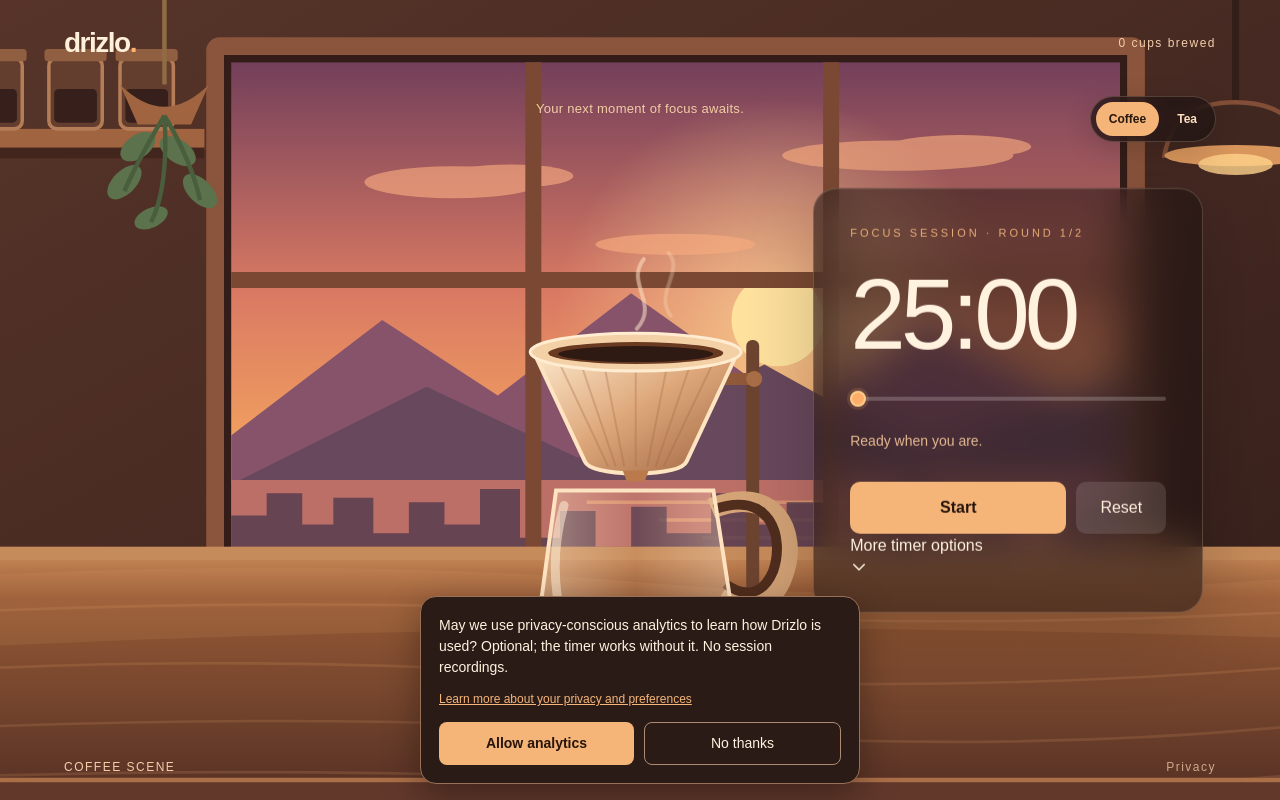
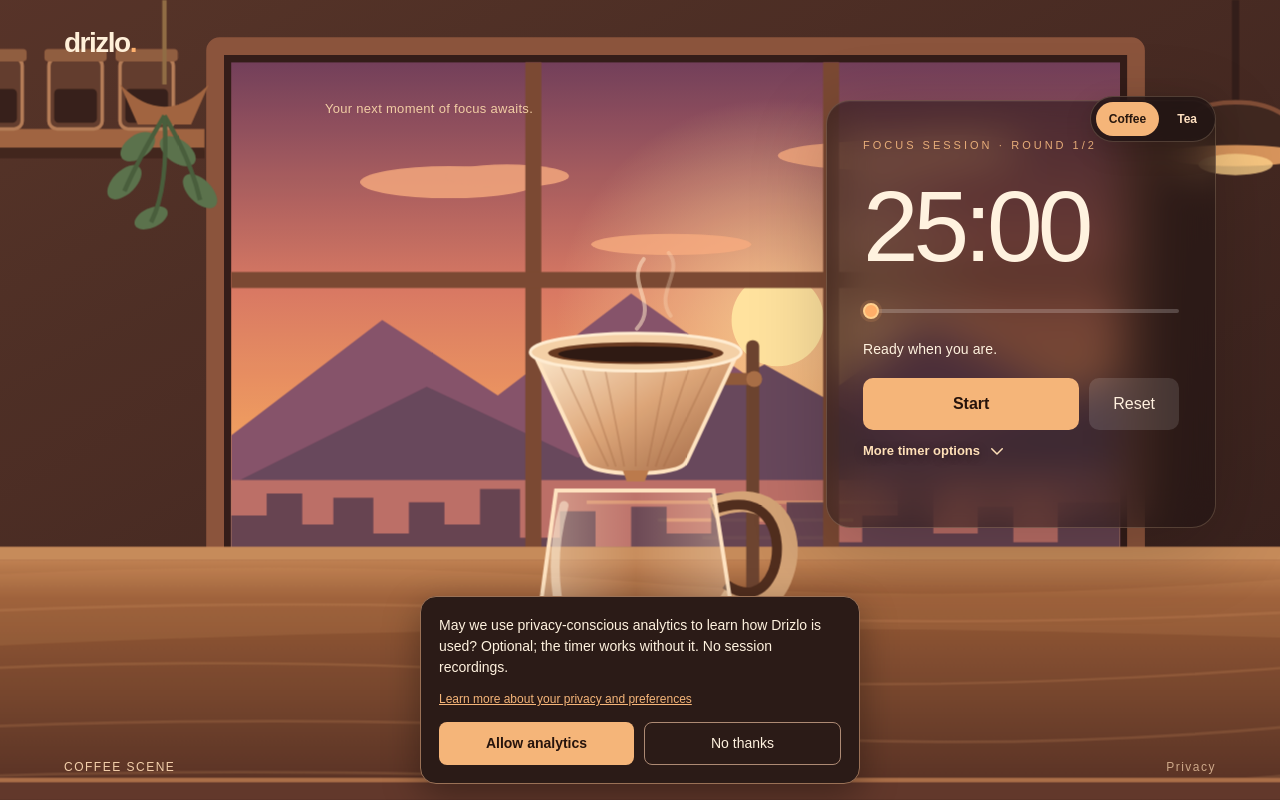
Before and after one commit to ShaphC/driz-lo, a Next.js app: page /app in a window 1280 px wide. Built offline with nearby package versions, Linux system fonts and the light colour scheme.

Commit message:
moved the timer and animated clouds again

```diff
--- a/app/app/page.tsx
+++ b/app/app/page.tsx
@@ -806,10 +806,6 @@ export default function Home() {
         <div className="brand">
           drizlo<span>.</span>
         </div>
-        <div className="session-count">
-          {session.completed}{" "}
-          {session.completed === 1 ? "cup brewed" : "cups brewed"}
-        </div>
       </header>
 
       <section className="workspace">
@@ -1054,7 +1050,7 @@ export default function Home() {
 
       <footer className="bottombar">
         <span>{sceneChoice === "tea" ? "TEA SCENE" : "COFFEE SCENE"}</span>
-        <span>Make time feel beautiful.</span>
+        <span>Focus feels different here.</span>
         <a href="/privacy">Privacy</a>
       </footer>
     </main>
--- a/app/globals.css
+++ b/app/globals.css
@@ -1,5 +1,4 @@
 @import "tailwindcss";
-
 :root {
   font-family: Arial, Helvetica, sans-serif;
   color: #fff2df;
@@ -157,7 +156,7 @@ button {
   border-radius: 10px;
   border: none;
   transition:
-    background 0.2s ease,
+    background * 0.2s ease,
     transform 0.2s ease;
 }
 .controls button:active,
@@ -195,7 +194,7 @@ button {
   color: #e9c8a5;
   font-size: 13px;
   transition:
-    background 0.2s ease,
+    background * 0.2s ease,
     border-color 0.2s ease;
 }
 .durations button:hover:not(:disabled) {
@@ -484,7 +483,6 @@ button {
     transition: none;
   }
 }
-
 /* =========================================
    MOBILE — UNOBSTRUCTED CAFÉ CONTROLS
    ========================================= */
@@ -560,7 +558,6 @@ button {
     padding: 2px 12px;
   }
 }
-
 /* Mobile: centered transparent controls, original layout proportions. */
 @media (max-width: 800px) {
   .mobile-timer {
@@ -595,7 +592,6 @@ button {
     align-self: center;
   }
 }
-
 /* Sound and notification controls: desktop card and mobile settings drawer. */
 .timer-preferences {
   display: flex;
@@ -622,7 +618,6 @@ button {
   outline: 2px solid #ffb16e;
   outline-offset: 3px;
 }
-
 /* Mobile refinement: keep header untouched; lift timer away from coffee steam. */
 @media (max-width: 800px) {
   .mobile-timer {
@@ -655,7 +650,6 @@ button {
     padding: 2px 10px;
   }
 }
-
 /* Drizlo: integrated yellow timeline with draggable yellow circle. */
 .drizlo-scrubber {
   position: relative;
@@ -746,15 +740,95 @@ button {
     margin-inline: auto;
   }
 }
-
 .bottombar a {
   color: inherit;
   text-decoration: none;
   opacity: 0.75;
   transition: opacity 0.2s;
 }
-
 .bottombar a:hover {
   opacity: 1;
   text-decoration: underline;
 }
+/* Desktop timer layout and typography. */
+@media (min-width: 801px) {
+  .workspace .timer-panel.desktop-timer {
+    top: clamp(125px, 17vh, 195px);
+    transform: none;
+  }
+  .desktop-timer .timer-description {
+    color: #fff2df;
+    font-family: Arial, Helvetica, sans-serif;
+    font-size: 14px;
+    font-weight: 500;
+    letter-spacing: 0.1px;
+    line-height: 1.5;
+    margin: 16px 0 18px;
+  }
+  .desktop-timer .drizlo-desktop-options-toggle {
+    display: inline-flex;
+    flex-direction: row;
+    align-items: center;
+    justify-content: flex-start;
+    gap: 8px;
+    width: auto;
+    min-height: 32px;
+    margin: 5px 0 24px;
+    padding: 4px 0;
+    border: 0;
+    background: transparent;
+    color: #ffe0b8;
+    font-size: 13px;
+    font-weight: 600;
+    text-align: left;
+    text-shadow: 0 2px 10px rgba(0, 0, 0, 0.35);
+  }
+  .desktop-timer .drizlo-desktop-options-toggle .mobile-chevron {
+    width: 18px;
+    height: 18px;
+    flex-shrink: 0;
+  }
+  .desktop-timer .drizlo-desktop-options {
+    width: 100%;
+    margin-top: 0;
+  }
+}
+
+/* Desktop: keep the scene and timer adjacent without overlap. */
+@media (min-width: 801px) {
+  .workspace {
+    display: grid;
+    grid-template-columns: minmax(0, 760px) minmax(300px, 390px);
+    justify-content: center;
+    align-items: start;
+    column-gap: clamp(16px, 2.5vw, 36px);
+  }
+  .workspace .scene-stage {
+    grid-column: 1;
+    width: 100%;
+    max-width: 760px;
+    margin: -25px 0 0;
+  }
+  .workspace .timer-panel.desktop-timer {
+    position: relative;
+    grid-column: 2;
+    top: auto;
+    right: auto;
+    transform: none;
+    width: 100%;
+    max-width: 390px;
+    margin: 0;
+  }
+}
+@media (min-width: 801px) and (max-width: 1150px) {
+  .workspace {
+    grid-template-columns: minmax(0, 1fr) minmax(280px, 38%);
+    column-gap: 16px;
+  }
+  .workspace .scene-stage {
+    width: 100%;
+  }
+  .workspace .timer-panel.desktop-timer {
+    width: 100%;
+  }
+}
--- a/components/CoffeeScene.css
+++ b/components/CoffeeScene.css
@@ -27,24 +27,48 @@
   animation: drizlo-falling-drop 2.4s linear infinite;
   will-change: transform, opacity;
 }
-.drizlo-drop-a { animation-duration: 0.95s; }
-.drizlo-drop-b { animation-duration: 1.3s; animation-delay: -0.65s; }
+.drizlo-drop-a {
+  animation-duration: 2.4s;
+}
+.drizlo-drop-b {
+  animation-duration: 3.1s;
+  animation-delay: -1.4s;
+}
 @keyframes drizlo-falling-drop {
-  0% { transform: translateY(0); opacity: 0; }
-  12% { opacity: 1; }
-  80% { opacity: 1; }
-  100% { transform: translateY(var(--drop-distance, 90px)); opacity: 0; }
+  0% {
+    transform: translateY(0);
+    opacity: 0;
+  }
+  12% {
+    opacity: 1;
+  }
+  80% {
+    opacity: 1;
+  }
+  100% {
+    transform: translateY(var(--drop-distance, 90px));
+    opacity: 0;
+  }
 }
 
-.drizlo-liquid { transition: y 0.7s linear, height 0.7s linear; }
+.drizlo-liquid {
+  transition:
+    y 0.7s linear,
+    height 0.7s linear;
+}
 .drizlo-liquid-active {
   transform-box: fill-box;
   transform-origin: center;
   animation: drizlo-coffee-surface 3s ease-in-out infinite;
 }
 @keyframes drizlo-coffee-surface {
-  0%, 100% { transform: scaleY(1); }
-  50% { transform: scaleY(1.14); }
+  0%,
+  100% {
+    transform: scaleY(1);
+  }
+  50% {
+    transform: scaleY(1.14);
+  }
 }
 .drizlo-ripple {
   transform-box: fill-box;
@@ -52,22 +76,42 @@
   animation: drizlo-coffee-ripple 2.4s ease-out infinite;
 }
 @keyframes drizlo-coffee-ripple {
-  0% { transform: scaleX(0.3); opacity: 0.8; }
-  100% { transform: scaleX(3.8); opacity: 0; }
+  0% {
+    transform: scaleX(0.3);
+    opacity: 0.8;
+  }
+  100% {
+    transform: scaleX(3.8);
+    opacity: 0;
+  }
 }
 .drizlo-steam {
   opacity: 0;
   animation: drizlo-steam-rise 4.8s ease-in-out infinite;
   animation-play-state: paused;
 }
-.is-brewing .drizlo-steam,
-.is-steaming .drizlo-steam { opacity: 0.65; animation-play-state: running; }
-.drizlo-steam-2 { animation-delay: -1.6s; }
-.drizlo-steam-3 { animation-delay: -3.2s; }
+.is-brewing .drizlo-steam {
+  opacity: 0.65;
+  animation-play-state: running;
+}
+.drizlo-steam-2 {
+  animation-delay: -1.6s;
+}
+.drizlo-steam-3 {
+  animation-delay: -3.2s;
+}
 @keyframes drizlo-steam-rise {
-  0% { transform: translateY(8px); opacity: 0; }
-  35% { opacity: 0.55; }
-  100% { transform: translateY(-24px); opacity: 0; }
+  0% {
+    transform: translateY(8px);
+    opacity: 0;
+  }
+  35% {
+    opacity: 0.55;
+  }
+  100% {
+    transform: translateY(-24px);
+    opacity: 0;
+  }
 }
 
 .drizlo-completion-message {
@@ -93,10 +137,19 @@
   box-shadow: 0 12px 35px rgba(0, 0, 0, 0.25);
   animation: drizlo-completion-appear 0.7s ease both;
 }
-.drizlo-completion-icon { color: #ffcb86; font-size: 20px; }
+.drizlo-completion-icon {
+  color: #ffcb86;
+  font-size: 20px;
+}
 @keyframes drizlo-completion-appear {
-  from { opacity: 0; transform: translate(-50%, -42%) scale(0.96); }
-  to { opacity: 1; transform: translate(-50%, -50%) scale(1); }
+  from {
+    opacity: 0;
+    transform: translate(-50%, -42%) scale(0.96);
+  }
+  to {
+    opacity: 1;
+    transform: translate(-50%, -50%) scale(1);
+  }
 }
 
 .drizlo-scene-status {
@@ -127,8 +180,13 @@
   animation: drizlo-status-pulse 2s ease-in-out infinite;
 }
 @keyframes drizlo-status-pulse {
-  0%, 100% { opacity: 0.6; }
-  50% { opacity: 1; }
+  0%,
+  100% {
+    opacity: 0.6;
+  }
+  50% {
+    opacity: 1;
+  }
 }
 
 /* Scene UI overlays. The brewer and countertop remain in one SVG. */
@@ -192,7 +250,10 @@
     bottom: 17dvh;
     gap: 3px;
   }
-  .drizlo-cup { width: 36px; height: 38px; }
+  .drizlo-cup {
+    width: 36px;
+    height: 38px;
+  }
   .drizlo-completion-message {
     position: fixed;
     top: 42dvh;
@@ -202,14 +263,27 @@
   }
 }
 @media (max-width: 420px) {
-  .drizlo-completion-message { width: 85%; white-space: normal; }
-  .drizlo-cup { width: 32px; height: 34px; }
+  .drizlo-completion-message {
+    width: 85%;
+    white-space: normal;
+  }
+  .drizlo-cup {
+    width: 32px;
+    height: 34px;
+  }
 }
 @media (prefers-reduced-motion: reduce) {
-  .drizlo-drop, .drizlo-ripple, .drizlo-steam,
-  .drizlo-liquid-active, .drizlo-status-dot.active,
-  .drizlo-completion-message { animation: none !important; }
-  .drizlo-liquid { transition: none; }
+  .drizlo-drop,
+  .drizlo-ripple,
+  .drizlo-steam,
+  .drizlo-liquid-active,
+  .drizlo-status-dot.active,
+  .drizlo-completion-message {
+    animation: none !important;
+  }
+  .drizlo-liquid {
+    transition: none;
+  }
 }
 
 /* Mobile: nudge the entire brewer down together, keeping it on the countertop.
@@ -227,5 +301,36 @@
   }
 }
 
-/* Keep the finished coffee gently steaming throughout breaks. */
-.is-steaming .drizlo-steam { opacity: 0.65; animation-play-state: running; }
+/* =========================================
+   DRIZLO — VISIBLE MOVING CLOUDS
+   ========================================= */
+
+.drizlo-moving-clouds {
+  animation: drizlo-cloud-travel 12s ease-in-out infinite alternate;
+  will-change: transform;
+  transform-box: view-box;
+  transform-origin: center;
+}
+
+@keyframes drizlo-cloud-travel {
+  0% {
+    transform: translateX(-90px);
+    opacity: 0.55;
+  }
+
+  50% {
+    opacity: 0.8;
+  }
+
+  100% {
+    transform: translateX(110px);
+    opacity: 0.65;
+  }
+}
+
+@media (prefers-reduced-motion: reduce) {
+  .drizlo-moving-clouds {
+    animation: none;
+    will-change: auto;
+  }
+}
--- a/components/CoffeeScene.tsx
+++ b/components/CoffeeScene.tsx
@@ -1,6 +1,6 @@
 "use client";
 
-import { memo, useId, type CSSProperties } from "react";
+import { useId, type CSSProperties } from "react";
 import "./CoffeeScene.css";
 
 type CoffeeSceneProps = {
@@ -13,7 +13,7 @@ type CoffeeSceneProps = {
 
 const MAX_VISIBLE_CUPS = 6;
 
-function CoffeeScene({
+export default function CoffeeScene({
   progress,
   running,
   mode,
@@ -23,23 +23,14 @@ function CoffeeScene({
   const id = useId().replace(/:/g, "");
 
   const isFocus = mode === "focus";
-  // Focus fills the carafe; the following break drains it.
-  const elapsed = Number.isFinite(progress)
-    ? Math.max(0, Math.min(1, progress))
-    : 0;
-  // progress is elapsed fraction (0 at start, 1 at end).
-  // 0% -> 100% during focus; 100% -> 0% during breaks.
-  const fill = isFocus ? elapsed : 1 - elapsed;
+  const fill = isFocus ? Math.max(0, Math.min(1, progress)) : 1;
 
   const brewing = isFocus && running && fill < 1;
 
   const liquidBottom = 457;
   const liquidHeight = fill * 112;
   const liquidTop = liquidBottom - liquidHeight;
-  const dropDistance = Math.max(
-    0,
-    457 - (Math.round(fill * 20) / 20) * 112 - 307,
-  );
+  const dropDistance = Math.max(0, liquidTop - 307);
 
   const cups = Math.min(completed, MAX_VISIBLE_CUPS);
 
@@ -112,7 +103,7 @@ function CoffeeScene({
           <circle cx="955" cy="360" r="52" fill="#FFE5A0" />
 
           {/* Clouds */}
-          <g fill="#F8AD80" opacity=".65">
+          <g className="drizlo-moving-clouds" fill="#F8AD80" opacity=".65">
             <ellipse cx="590" cy="205" rx="100" ry="18" />
             <ellipse cx="655" cy="198" rx="70" ry="13" />
             <ellipse cx="1090" cy="175" rx="130" ry="17" />
@@ -360,10 +351,8 @@ function CoffeeScene({
         {/* Brewer and countertop share one coordinate system.
             Coffee carafe base (local y=472) sits at scene y≈719.
             Never position the brewer separately with CSS. */}
-        <g
-          className="drizlo-brewer-group"
-          transform="translate(448 190) scale(1.12)"
-        >
+        <g className="drizlo-brewer-group" transform="translate(448 190) scale(1.12)">
+
           <defs>
             <linearGradient id={`${id}-ceramic`} x1="0" y1="0" x2="1" y2="1">
               <stop offset="0%" stopColor="#FFF0D5" />
@@ -504,7 +493,6 @@ function CoffeeScene({
               height={liquidHeight + 10}
               fill={`url(#${id}-coffee)`}
               className="drizlo-liquid"
-              style={{ transition: "y 0.25s linear, height 0.25s linear" }}
             />
 
             {fill > 0.005 && (
@@ -577,23 +565,8 @@ function CoffeeScene({
             )}
           </g>
 
-          {/* Geometric hitbox read by the timer page. The environment SVG has
-              pointer-events:none, so React onClick handlers cannot work here. */}
-          <rect
-            data-drizlo-liquid-hitbox="true"
-            x="210"
-            y="332"
-            width="202"
-            height="129"
-            rx="12"
-            fill="transparent"
-            aria-hidden="true"
-          />
-
           {/* Steam */}
-          <g
-            className={isFocus ? (brewing ? "is-brewing" : "") : "is-steaming"}
-          >
+          <g className={brewing ? "is-brewing" : ""}>
             {[
               "M275 163 C256 141 293 120 272 97",
               "M311 160 C334 135 299 114 318 90",
@@ -610,6 +583,8 @@ function CoffeeScene({
               />
             ))}
           </g>
+
+
         </g>
 
         {/* Warm atmosphere */}
@@ -630,9 +605,7 @@ function CoffeeScene({
 
         <span>
           {!isFocus
-            ? running
-              ? "Enjoying your coffee..."
-              : "Coffee break paused"
+            ? "Freshly brewed"
             : brewing
               ? "Brewing slowly..."
               : fill >= 1
@@ -645,10 +618,7 @@ function CoffeeScene({
 
       {/* Completed cups — left-side icons only, no collection panel */}
       {cups > 0 && (
-        <div
-          className="drizlo-mug-stack"
-          aria-label={`${completed} cups brewed`}
-        >
+        <div className="drizlo-mug-stack" aria-label={`${completed} cups brewed`}>
           {Array.from({ length: cups }, (_, index) => (
                 <svg
                   key={index}
@@ -694,14 +664,10 @@ function CoffeeScene({
                 </svg>
           ))}
           {completed > MAX_VISIBLE_CUPS && (
-            <span className="drizlo-mug-overflow">
-              +{completed - MAX_VISIBLE_CUPS}
-            </span>
+            <span className="drizlo-mug-overflow">+{completed - MAX_VISIBLE_CUPS}</span>
           )}
         </div>
       )}
     </div>
   );
 }
-
-export default memo(CoffeeScene);
```
Lines whose indentation alone changed are shown as unchanged.
